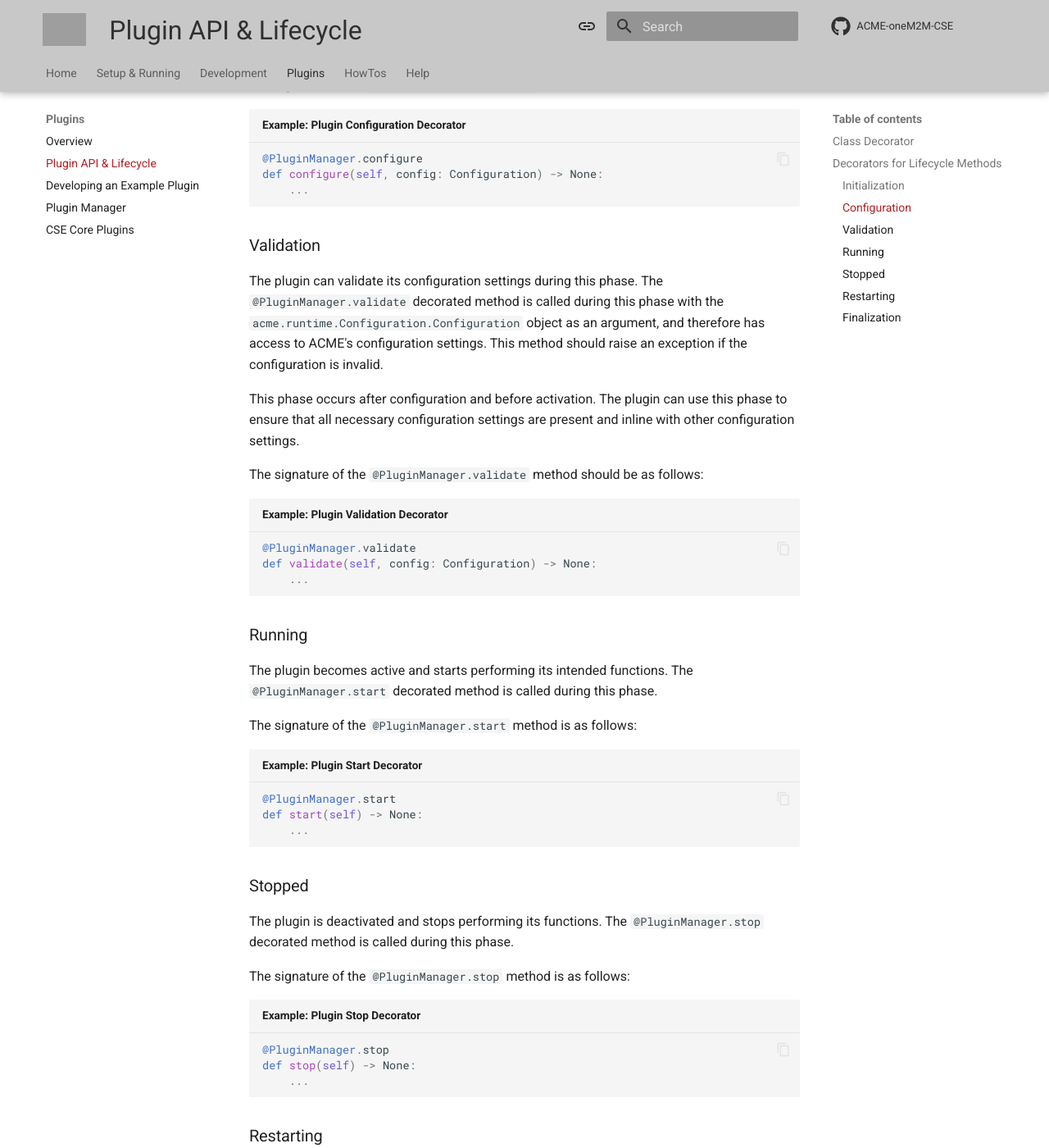
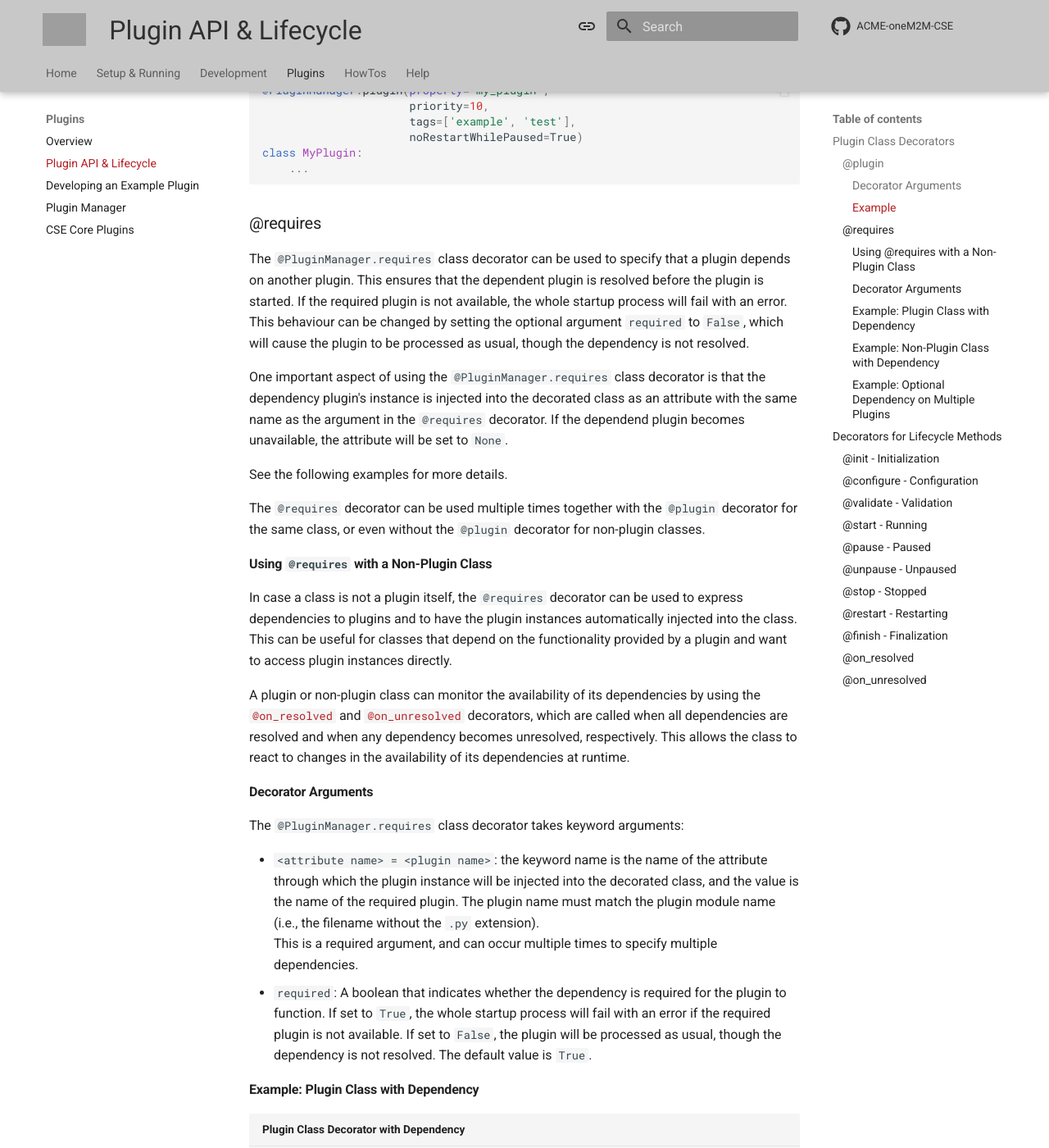
Before and after one commit to ankraft/ACME-oneM2M-CSE-mkdocs, an MkDocs documentation site: the page built from docs/plugins/PluginAPI.md, in a window 1280 px wide and 1400 px high, scrolled down 1859 px. Shown: the whole window at 82% size. Built offline with MkDocs 1.6.1 and Material for MkDocs 9.7.7, drawn with Linux system fonts in a browser that asks for light colours; comment, search, counter and statistics services are not loaded; some of the changed text lies outside the part shown; grey boxes are pictures that could not be loaded.

Commit message:
Update on new plugin functionalities

````diff
--- a/docs/plugins/PluginAPI.md
+++ b/docs/plugins/PluginAPI.md
@@ -10,46 +10,175 @@ title: Plugin Lifecycle
 ---
 stateDiagram
     direction LR
-    [*] --> Initialization
-    Initialization --> Configuration
-    Configuration --> Validation
-    Validation --> Running
-    Running --> Restarting
-    Restarting --> Running
-    Running --> Stopped
-    Stopped --> Running
-    Stopped --> Finalization
-    Finalization --> [*]
+
+	state Initializing {
+		[*] --> loaded
+		loaded --> initialized:@init
+		initialized:<i>initialized
+		configured:<i>configured
+		validated:<i>validated
+		resolved:<i>resolved
+
+		initialized --> configured:@configure
+		configured --> validated:@validate
+		validated --> resolved:@on_resolved
+
+	}
+
+	state Running {
+		started1:<i>started
+		restarting1:<i>restarted
+
+		started1 --> restarting1:@restart
+		restarting1 --> started1
+	}
+
+	state Paused {
+		pausing:<i>pausing
+		unpaused:unpaused
+		restarting2:<i>restarted
+
+		pausing --> unpaused:@unpause
+		pausing --> restarting2:@restart
+	}
+
+	state Stopped {
+		[*] --> stopped:@stop
+		stopped:<i>stopped
+	}
+
+	state Finalizing {
+		[*] --> unresolved:@on_unresolved
+		unresolved --> finalized:@finish
+		unresolved:<i>unresolved
+		finalized:<i>finalized
+		unloaded:<i>Unloaded
+	}
+
+
+
+	[*] --> Initializing
+	Initializing --> Running:@start
+	Running --> Paused:@pause
+	Paused --> Running
+	Paused --> Stopped
+	Running --> Stopped
+	Stopped --> Running
+	Stopped --> Finalizing
+	finalized --> unloaded
+	Finalizing --> [*]
 
 ```
+
 
 The phases of the plugin lifecycle are implemented as methods within the plugin class, each decorated with specific decorators provided by the `PluginManager`. A plugin can implement none, some, or all of the lifecycle methods.
 
 Plugins run in the same thread as the main CSE process, so be careful not to block the main thread within plugin methods. If you need to perform long-running tasks, consider using separate threads or asynchronous programming techniques.
 
 
-## Class Decorator
+## Plugin Class Decorators
 
-A single class within the plugin module must be decorated with `@PluginManager.pluginClass` to indicate that it is the plugin class. This class will be instantiated by the `PluginManager` when the plugin is loaded. Within this class, you can define methods that are decorated to hook into the various lifecycle events of the plugin.
+### @plugin
+
+A single class within the plugin module must be decorated with `@PluginManager.plugin` to indicate that it is the plugin class. This class will be instantiated by the `PluginManager` when the plugin is loaded. Within this class, you can define methods that are decorated to hook into the various lifecycle events of the plugin.
 
 The class can have any name, but it is common practice to name it after the plugin itself (e.g., `HelloWorldPlugin` for a plugin named `HelloWorld`). The class can also have an `__init__` method for any necessary initialization, but keep in mind that the lifecycle methods will be called after the class is instantiated, so any setup that depends on the CSE's state should be done in the appropriate lifecycle method rather than in `__init__`.
 
-The `@PluginManager.pluginClass` decorator can also take optional parameters, such as `property` to specify a property name for accessing the instantiated plugin class, and `priority` to set the instantiation priority of the plugin class.
+#### Decorator Arguments
 
-If no property name is provided, the plugin class will not be directly accessible via a property on the `PluginManager`, but it can still be accessed through the plugin information as described in the [PluginManager documentation](PluginManager.md#accessing-plugin-information-and-modules).
+The `@PluginManager.plugin` class decorator can also take optional parameters, which are passed as keyword arguments.
 
-If no priority is provided, the default priority of `50` will be used. A lower priority value means that the plugin class will be instantiated earlier than those with a higher priority value. This can be useful if your plugin class depends on another plugin class being instantiated first.
+- `property`: A string that specifies the name of a property on the `PluginManager` through which the instantiated plugin class can be accessed. If this parameter is not provided, the plugin class will not be directly accessible via a property on the `PluginManager`.
+	If no property name is provided, the plugin class will not be directly accessible via a property on the `PluginManager`, but it can still be accessed through the plugin information as described in the [PluginManager documentation](PluginManager.md#accessing-plugin-information-and-modules).
+- `priority`: An integer that specifies the priority of the plugin class instantiation. Plugin classes with a lower priority value are instantiated before those with a higher priority value. The default priority is `50`. This can be useful if your plugin class depends on another plugin class being instantiated first.
+- `tags`: A list of strings that can be used to tag the plugin class with specific keywords. This can be useful for categorizing plugins or for filtering plugins based on their tags at runtime.
+- `noRestartWhilePaused`: Normally, plugins can be restarted while paused. This flag indicates that the plugin should not be restarted while in paused state. This can be useful for plugins that maintain state that should not be reset while paused.
+
+#### Example
 
 ```python title="Plugin Class Decorator with Parameters"
-@PluginManager.pluginClass(property='my_plugin', priority=10)
+@PluginManager.plugin(property='my_plugin',
+					  priority=10,
+					  tags=['example', 'test'],
+					  noRestartWhilePaused=True)
 class MyPlugin:
 	...
+```
+
+### @requires
+
+The `@PluginManager.requires` class decorator can be used to specify that a plugin depends on another plugin. This ensures that the dependent plugin is resolved before the plugin is started. If the required plugin is not available, the whole startup process will fail with an error. This behaviour can be changed by setting the optional argument `required` to `False`, which will cause the plugin to be processed as usual, though the dependency is not resolved.
+
+One important aspect of using the `@PluginManager.requires` class decorator is that the dependency plugin's instance is injected into the decorated class as an attribute with the same name as the argument in the `@requires` decorator. If the dependend plugin becomes unavailable, the attribute will be set to `None`.
+
+See the following examples for more details.
+
+The `@requires` decorator can be used multiple times together with the `@plugin` decorator for the same class, or even without the `@plugin` decorator for non-plugin classes.
+
+#### Using `@requires` with a Non-Plugin Class
+
+In case a class is not a plugin itself, the `@requires` decorator can be used to express dependencies to plugins and to have the plugin instances automatically injected into the class. This can be useful for classes that depend on the functionality provided by a plugin and want to access plugin instances directly.
+
+A plugin or non-plugin class can monitor the availability of its dependencies by using the [`@on_resolved`](#on_resolved) and [`@on_unresolved`](#on_unresolved) decorators, which are called when all dependencies are resolved and when any dependency becomes unresolved, respectively. This allows the class to react to changes in the availability of its dependencies at runtime.
+
+
+#### Decorator Arguments
+
+The `@PluginManager.requires` class decorator takes keyword arguments:
+
+- `<attribute name> = <plugin name>`: the keyword name is the name of the attribute through which the plugin instance will be injected into the decorated class, and the value is the name of the required plugin. The plugin name must match the plugin module name (i.e., the filename without the `.py` extension).
+	This is a required argument, and can occur multiple times to specify multiple dependencies.
+- `required`: A boolean that indicates whether the dependency is required for the plugin to function. If set to `True`, the whole startup process will fail with an error if the required plugin is not available. If set to `False`, the plugin will be processed as usual, though the dependency is not resolved. The default value is `True`.
+
+
+#### Example: Plugin Class with Dependency
+
+```python title="Plugin Class Decorator with Dependency"
+@PluginManager.plugin	                                                    # Mark the class as a plugin class
+@PluginManager.requires(dependency_plugin='acme.plugins.DependencyPlugin')	# Plugin depends on 'DependencyPlugin'
+class MyPlugin:
+
+	def aFunction(self):
+		# Access the instance of the dependency plugin via the injected attribute
+		self.dependency_plugin.someFunction()
+```
+
+
+#### Example: Non-Plugin Class with Dependency
+
+```python title="Non-Plugin Class Decorator with Dependency"
+@PluginManager.requires(dependency_plugin='acme.plugins.DependencyPlugin')	# Class depends on 'DependencyPlugin'
+class MyClass:
+
+	def aFunction(self):
+		# Access the instance of the dependency plugin via the injected attribute
+		self.dependency_plugin.someFunction()
+```
+
+
+#### Example: Optional Dependency on Multiple Plugins
+
+```python title="Optional Dependency on Multiple Plugins"
+@PluginManager.requires(dependency_plugin1='acme.plugins.DependencyPlugin1',
+						dependency_plugin2='acme.plugins.DependencyPlugin2',
+						required=False)	# Optional
+class MyClass:
+
+	# Adding attributes for easier checking of whether the dependencies are resolved or not
+	dependency_plugin1 = None
+	dependency_plugin2 = None
+
+	def aFunction(self):
+		# The following will only call someFunction() if the dependencies are resolved,
+		# otherwise it will do nothing, as the attributes will be None
+		self.dependency_plugin1 and self.dependency_plugin1.someFunction()
+		self.dependency_plugin2 and self.dependency_plugin2.someFunction()
 ```
 
 
 ## Decorators for Lifecycle Methods
 
-### Initialization
+### @init - Initialization
 
 The plugin is loaded and initialized when the CSE starts. The `@PluginManager.init` decorated method is called during this phase.
 
@@ -61,7 +190,7 @@ def init(self) -> None:
     ...
 ```
 
-### Configuration
+### @configure - Configuration
 
 The plugin can read configuration settings from the CSE's configuration file during this phase. The `@PluginManager.configure` decorated method is called during this phase with the `acme.runtime.Configuration.Configuration` object as an argument. This method should raise an exception if required configuration settings are missing or invalid.
 
@@ -74,7 +203,7 @@ def configure(self, config: Configuration) -> None:
 ```
 
 
-### Validation
+### @validate - Validation
 
 The plugin can validate its configuration settings during this phase. The `@PluginManager.validate` decorated method is called during this phase with the `acme.runtime.Configuration.Configuration` object as an argument, and therefore has access to ACME's configuration settings. This method should raise an exception if the configuration is invalid.
 
@@ -89,7 +218,7 @@ def validate(self, config: Configuration) -> None:
 ```
 
 
-### Running
+### @start - Running
 
 The plugin becomes active and starts performing its intended functions. The `@PluginManager.start` decorated method is called during this phase.
 
@@ -102,9 +231,41 @@ def start(self) -> None:
 ```
 
 
-### Stopped
+### @pause - Paused
+
+The plugin is paused and temporarily stops performing its functions. The `@PluginManager.pause` decorated method is called during this phase.
+
+The signature of the `@PluginManager.pause` method is as follows:
+
+```python title="Example: Plugin Pause Decorator"
+@PluginManager.pause
+def pause(self) -> None:
+    ...
+```
+
+
+### @unpause - Unpaused
+
+The plugin is unpaused and resumes performing its functions. The `@PluginManager.unpause` decorated method is called during this phase.
+
+!!! note "Unpause not called when Restarting while Paused"
+	If the plugin is in *paused* state and the plugin is restarted while paused, the `@PluginManager.restart` method will be called, but the `@PluginManager.unpause` method will not be called.
+
+
+The signature of the `@PluginManager.unpause` method is as follows:
+
+```python title="Example: Plugin Unpause Decorator"
+@PluginManager.unpause
+def unpause(self) -> None:
+	...
+```
+
+
+### @stop - Stopped
 
 The plugin is deactivated and stops performing its functions. The `@PluginManager.stop` decorated method is called during this phase.
+
+If the plugin is in *paused* state and the `@plugin` class decorator has the `noRestartWhilePaused` flag set to `True`, the plugin will not be restarted while paused.
 
 The signature of the `@PluginManager.stop` method is as follows:
 
@@ -114,9 +275,12 @@ def stop(self) -> None:
     ...
 ```
 
-### Restarting
+### @restart - Restarting
 
 If the CSE is restarted internally, the plugin's `@PluginManager.restart` decorated method is called. This allows the plugin to reinitialize any state or resources as needed. After this method is called, the plugin is considered to be in the running state again. However, neither the `@PluginManager.start` nor `@PluginManager.stop` methods are called during a restart.
+
+!!! note "Not restarting while Paused"
+	If the plugin is in *paused* state and the `@plugin` class decorator has the `noRestartWhilePaused` flag set to `True`, the plugin will not be restarted while paused, and therefore the `@PluginManager.restart` method will not be called. In this case, the plugin will remain in the paused state until it is unpaused, at which point the `@PluginManager.unpause` method will be called to resume its functions.
 
 The signature of the `@PluginManager.restart` method is as follows:
 
@@ -126,7 +290,7 @@ def restart(self) -> None:
     ...
 ```
 
-### Finalization
+### @finish - Finalization
 
 The plugin is finalized and cleaned up when the CSE shuts down. The `@PluginManager.finish` decorated method is called during this phase. This is the last phase of the plugin's lifecycle.
 
@@ -137,3 +301,33 @@ The signature of the `@PluginManager.finish` method is as follows:
 def finish(self) -> None:
     ...
 ```
+
+
+### @on_resolved
+
+The `@PluginManager.on_resolved` decorated method is called when all dependencies of the plugin are resolved and the plugin is ready to be started. This can be used to perform any necessary setup that depends on the availability of the plugin's dependencies.
+
+The decorated method receives a list of `Dependency` objects as an argument, which represent the resolved and unresolved dependencies of the plugin or class. Each `Dependency` object contains information about the dependency, including its name, the instance name, and whether it is required and was resolved.
+
+The signature of the `@PluginManager.on_resolved` method is as follows:
+
+```python title="Example: Plugin Resolved Decorator"
+@PluginManager.on_resolved
+def on_resolved_handler(self, dependencies:list[Dependency]) -> None:
+	...
+```
+
+
+### @on_unresolved
+
+The `@PluginManager.on_unresolved` decorated method is called when any dependency of the plugin becomes unresolved. This can be used to perform any necessary cleanup or state management when a dependency becomes unavailable at runtime.
+
+The decorated method receives a list of `Dependency` objects as an argument, which represent the resolved and unresolved dependencies of the plugin or class. Each `Dependency` object contains information about the dependency, including its name, the instance name, and whether it is required and was resolved.
+
+The signature of the `@PluginManager.on_unresolved` method is as follows:
+
+```python title="Example: Plugin Unresolved Decorator"
+@PluginManager.on_unresolved
+def on_unresolved_handler(self, dependencies:list[Dependency]) -> None:
+	...
+```
````
Also changed, not shown: docs/home/SupportedRuntime.md (+9 -0 lines), docs/plugins/PluginCorePlugins.md (+35 -10 lines), docs/plugins/PluginExample.md (+5 -2 lines), docs/plugins/PluginManager.md (+22 -5 lines), docs/plugins/PluginsOverview.md (+8 -2 lines), docs/setup/Configuration-http.md (+1 -0 lines), docs/setup/Operation-diagrams.md (+2 -1 lines), docs/setup/Operation-management.md (+37 -13 lines).
